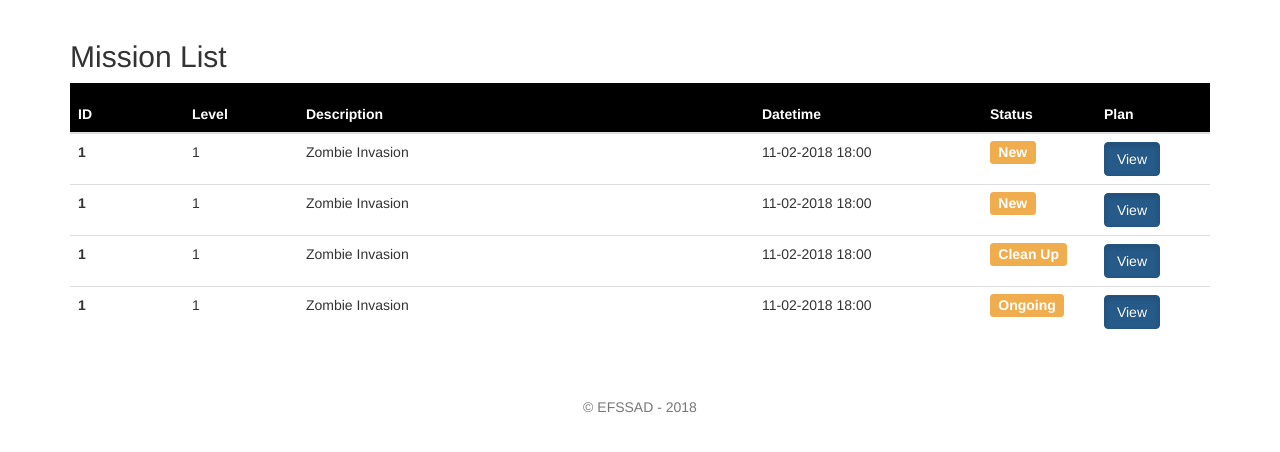
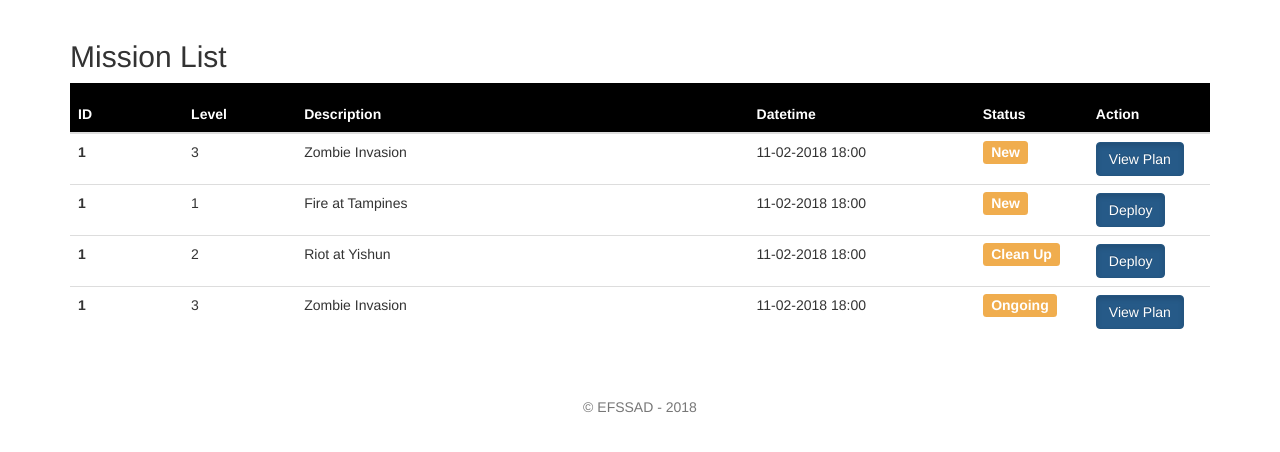
Before and after one commit to efssad2018/efssad, a Django app: page /mcmain/ in a window 1280 px wide. Shown: the part 52-504 px from the top of the page. Run offline with Django 3.2, Linux system fonts and the light colour scheme; some libraries are stand-ins or nearby versions.

Commit message:
Changed Plan column to Action column. Added deploy button for level 1 and 2.

```diff
--- a/efssad_back/templates/efssad_front/MCmain.html
+++ b/efssad_back/templates/efssad_front/MCmain.html
@@ -13,17 +13,17 @@
                 <th scope="col" class="col-md-4">Description</th>
                 <th scope="col" class="col-md-2">Datetime</th>
                 <th scope="col" class="col-md-1">Status</th>
-                <th scope="col" class="col-md-1">Plan</th>
+                <th scope="col" class="col-md-1">Action</th>
             </tr>
         </thead>
         <tbody>
             <tr>
                 <th scope="row">1</th>
-                <td>1</td>
+                <td>3</td>
                 <td>Zombie Invasion</td>
                 <td>11-02-2018 18:00</td>
                 <td><span class="label label-warning" style="font-size: 14px">New</span></td>
-                <td><button type="button" class="btn btn-primary active" data-toggle="modal" data-target="#myModal">View</button></td>
+                <td><button type="button" class="btn btn-primary active" data-toggle="modal" data-target="#myModal">View Plan</button></td>
 
                 <!-- Modal -->
                 <div id="myModal" class="modal fade" role="dialog">
@@ -49,26 +49,26 @@
             <tr>
                 <th scope="row">1</th>
                 <td>1</td>
-                <td>Zombie Invasion</td>
+                <td>Fire at Tampines</td>
                 <td>11-02-2018 18:00</td>
                 <td><span class="label label-warning" style="font-size: 14px">New</span></td>
-                <td><button type="button" class="btn btn-primary active" data-toggle="modal" data-target="#myModal">View</button></td>
+                <td><input type="button" class="btn btn-primary active" onclick="location.href='/deployment';" value="Deploy"/></td>
             </tr>
             <tr>
                 <th scope="row">1</th>
-                <td>1</td>
-                <td>Zombie Invasion</td>
+                <td>2</td>
+                <td>Riot at Yishun</td>
                 <td>11-02-2018 18:00</td>
                 <td><span class="label label-warning" style="font-size: 14px">Clean Up</span></td>
-                <td><button type="button" class="btn btn-primary active" data-toggle="modal" data-target="#myModal">View</button></td>
+                <td><input type="button" class="btn btn-primary active" onclick="location.href='/deployment';" value="Deploy"/></td>
             </tr>
             <tr>
                 <th scope="row">1</th>
-                <td>1</td>
+                <td>3</td>
                 <td>Zombie Invasion</td>
                 <td>11-02-2018 18:00</td>
                 <td><span class="label label-warning" style="font-size: 14px">Ongoing</span></td>
-                <td><button type="button" class="btn btn-primary active" data-toggle="modal" data-target="#myModal">View</button></td>
+                <td><button type="button" class="btn btn-primary active" data-toggle="modal" data-target="#myModal">View Plan</button></td>
             </tr>
         </tbody>
     </table>
```
